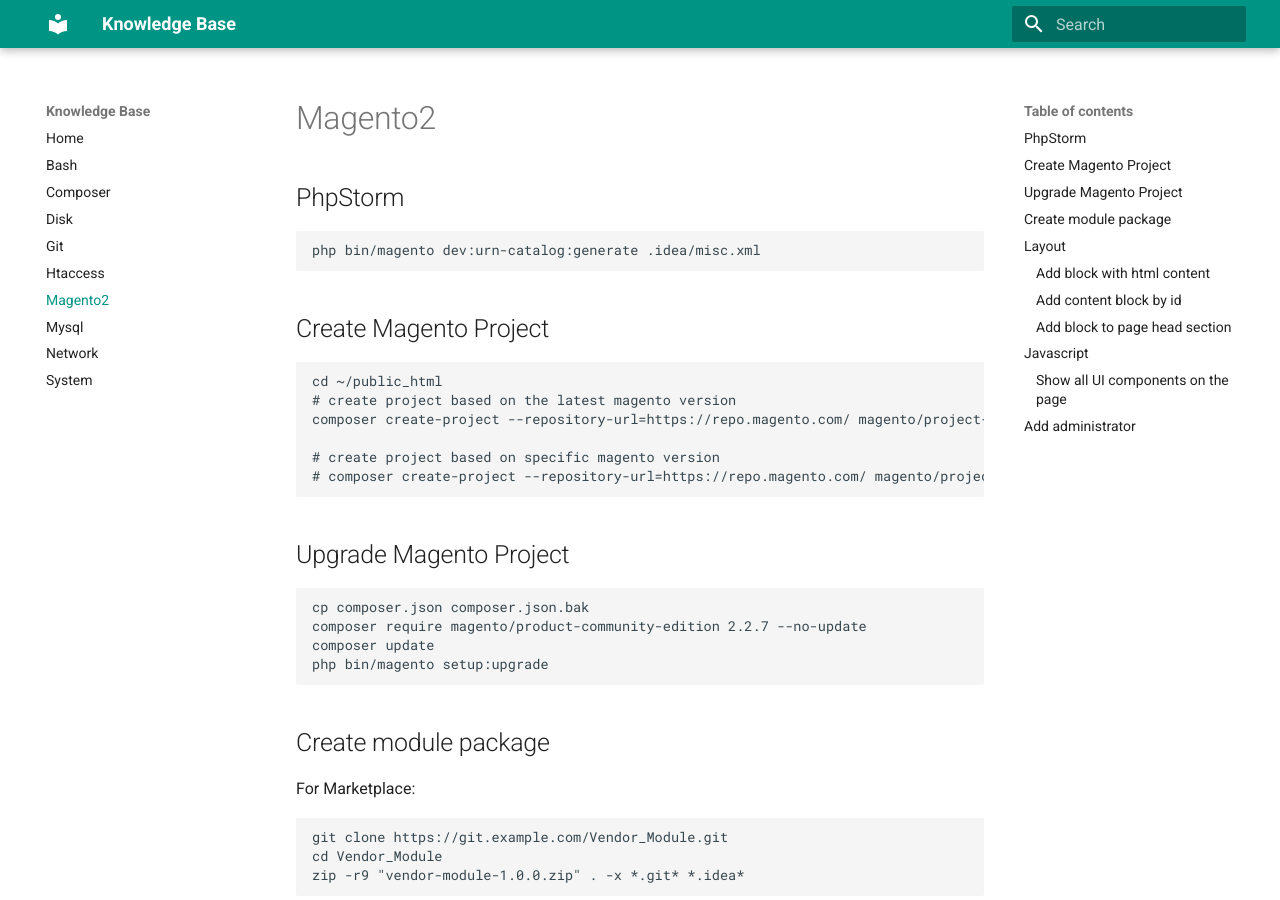
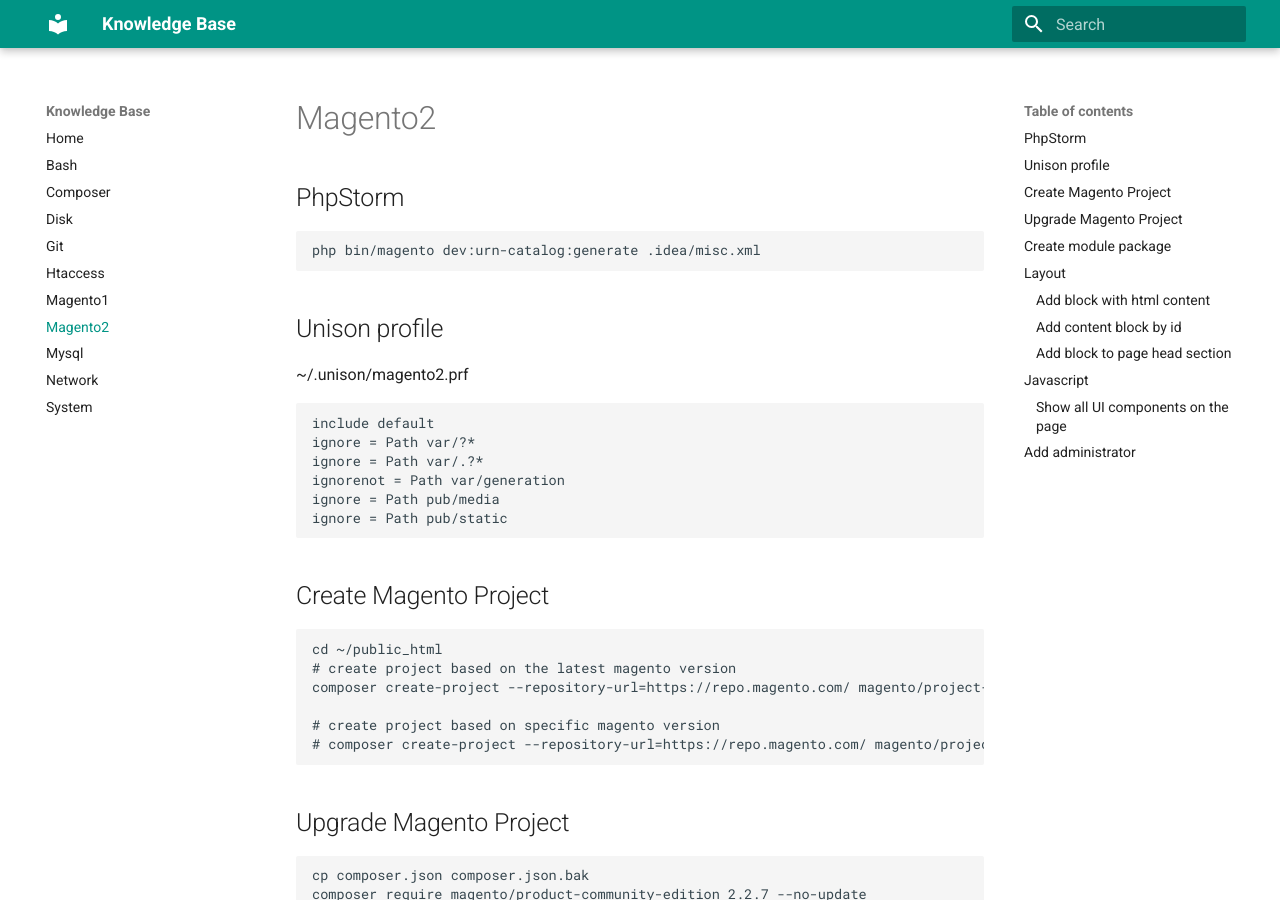
Before and after one commit to yutv/kb, an MkDocs documentation site: the page built from docs/magento2.md, in a window 1280 px wide and 900 px high. Built offline with MkDocs 1.6.1 and Material for MkDocs 9.7.7, drawn with Linux system fonts in a browser that asks for light colours.

Commit message:
magento 1 base url; magento unision profiles

```diff
--- a/docs/magento2.md
+++ b/docs/magento2.md
@@ -1,6 +1,18 @@
 ##PhpStorm
 
     php bin/magento dev:urn-catalog:generate .idea/misc.xml
+
+##Unison profile
+
+~/.unison/magento2.prf
+
+    include default
+    ignore = Path var/?*
+    ignore = Path var/.?*
+    ignorenot = Path var/generation
+    ignore = Path pub/media
+    ignore = Path pub/static
+
 
 ##Create Magento Project
 
```
Also changed, not shown: docs/magento1.md (added, +26 -0 lines).
